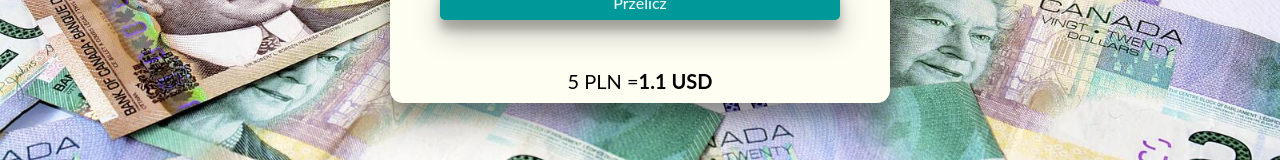
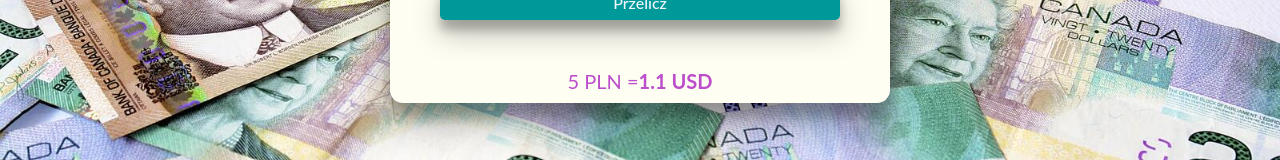
Before and after one commit to ursmal1948/currency-converter-react, a React (Create React App) app: page / in a window 1280 px wide. Both pictures are taken after typing "5" into the empty fields and a click on the button "Przelicz". Shown: the part 274-434 px from the top of the page. Built offline with nearby package versions, Linux system fonts and the light colour scheme.

Commit message:
added color to result

```diff
--- a/src/Result/style.css
+++ b/src/Result/style.css
@@ -4,4 +4,5 @@
     justify-content: center;
     padding-bottom: 10px;
     font-size: 20px;
+    color: rgb(188, 77, 203);
 }
```
